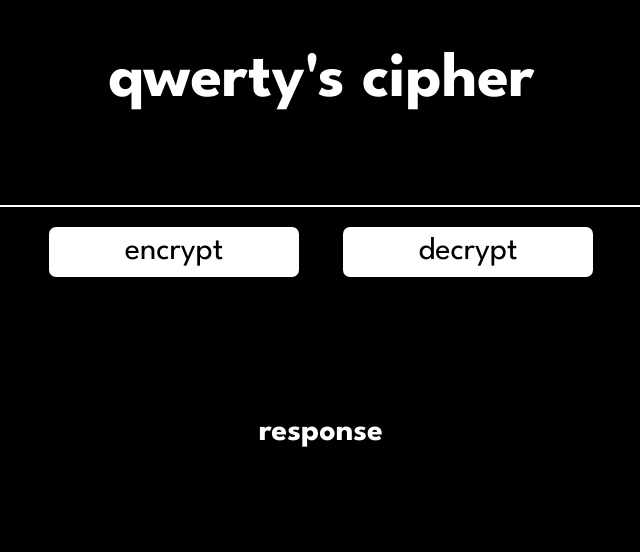
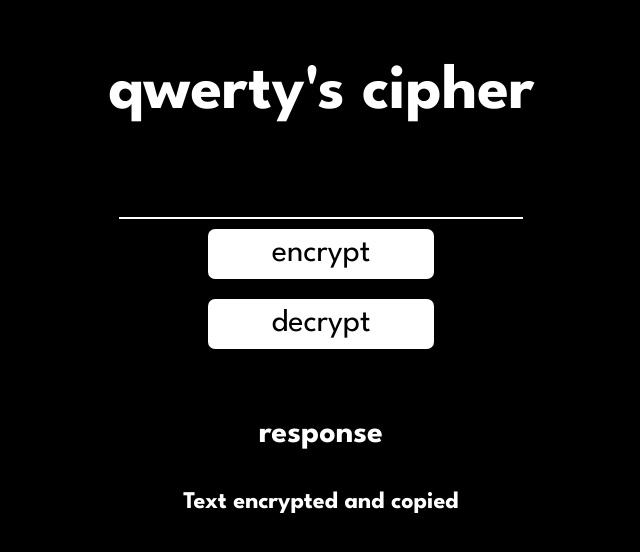
Before and after one commit to alphachief13/qwerty-s-cypher, a plain HTML site: page index.html in a window 1280 px wide. Both pictures are taken after a click on the button "encrypt". Shown: the whole page, without its empty margins (319-959 px from the left). Drawn offline with Linux system fonts and the light colour scheme; a web font is replaced by a local one.

Commit message:
ver 1.0.2

```diff
--- a/script.js
+++ b/script.js
@@ -22,8 +22,8 @@ function criptografar(){
         }
     }
     arr = arr.join("")
-    statusElement.textContent = arr;
-
+    statusElement.textContent = "Text encrypted and copied";
+    copiar(arr)
 }
 
 function descriptografar(){
@@ -42,10 +42,21 @@ function descriptografar(){
         }
     }
     arr = arr.join("")
-    statusElement.textContent = arr;
-
+    statusElement.textContent = "Text decrypted and copied";
+    copiar(arr)
 
 }
+
+function copiar(textoParaCopiar){
+    let p1 = "Something is being typed";
+    let p2 = "Nothing is being typed";
+    if(!(textoParaCopiar === p1 || textoParaCopiar === p2)){
+        navigator.clipboard.writeText(textoParaCopiar);
+
+    }
+
+}
+
 
 inputPrincipal.addEventListener("input", ()=>{
     let valorInputPrincipal = inputPrincipal.value.toLowerCase();
--- a/style.css
+++ b/style.css
@@ -1,40 +1,44 @@
 @import url('https://fonts.googleapis.com/css2?family=Bebas+Neue&family=Figtree:ital,wght@0,300;0,500;1,300&family=League+Spartan:wght@400;500;700&family=Mynerve&family=Roboto&display=swap');
-
-body{
-    font-family:  'League Spartan', sans-serif;
+body {
+    font-family: 'League Spartan', sans-serif;
     background-color: black;
     color: white;
+    margin: 0;
+    padding: 0;
 }
 
-.box{
+.box {
     display: flex;
-    justify-content: center;
+    flex-direction: column;
     align-items: center;
-    color: white;
-    flex-direction: column;
+    text-align: center;
+    padding: 20px;
 }
 
-.box h1{
+.box h1 {
     font-size: 64px;
 }
 
-#input1{
+#input1 {
     background-color: black;
-    width: 1000px;
+    width: 100%;
+    max-width: 400px;
     height: 50px;
     border: none;
     border-bottom: 2px solid white;
     font-size: 32px;
     color: white;
 }
-#input1:focus{
+
+#input1:focus {
     outline: none;
 }
 
-#sBtn{
-    font-family:  'League Spartan', sans-serif;
-    margin: 20px;
-    width: 250px;
+#sBtn {
+    font-family: 'League Spartan', sans-serif;
+    margin: 10px 0;
+    width: 100%;
+    max-width: 250px;
     height: 50px;
     background-color: white;
     color: black;
@@ -43,15 +47,16 @@ body{
     font-size: 32px;
 }
 
-#sBtn:hover{
+#sBtn:hover {
     cursor: pointer;
     opacity: 0.8;
 }
 
-.status{
-    margin-top: 100px;
+.status {
+    margin-top: 20px;
     height: 200px;
     display: flex;
     align-items: center;
     flex-direction: column;
+
 }
```
Also changed, not shown: index.html (+5 -0 lines).
